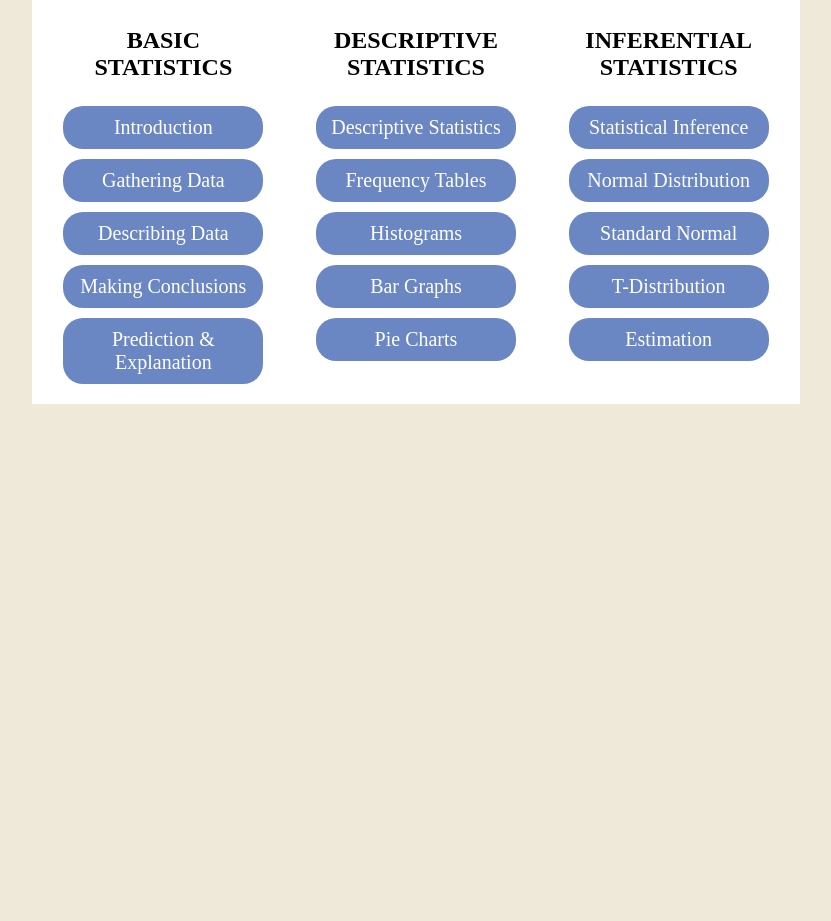
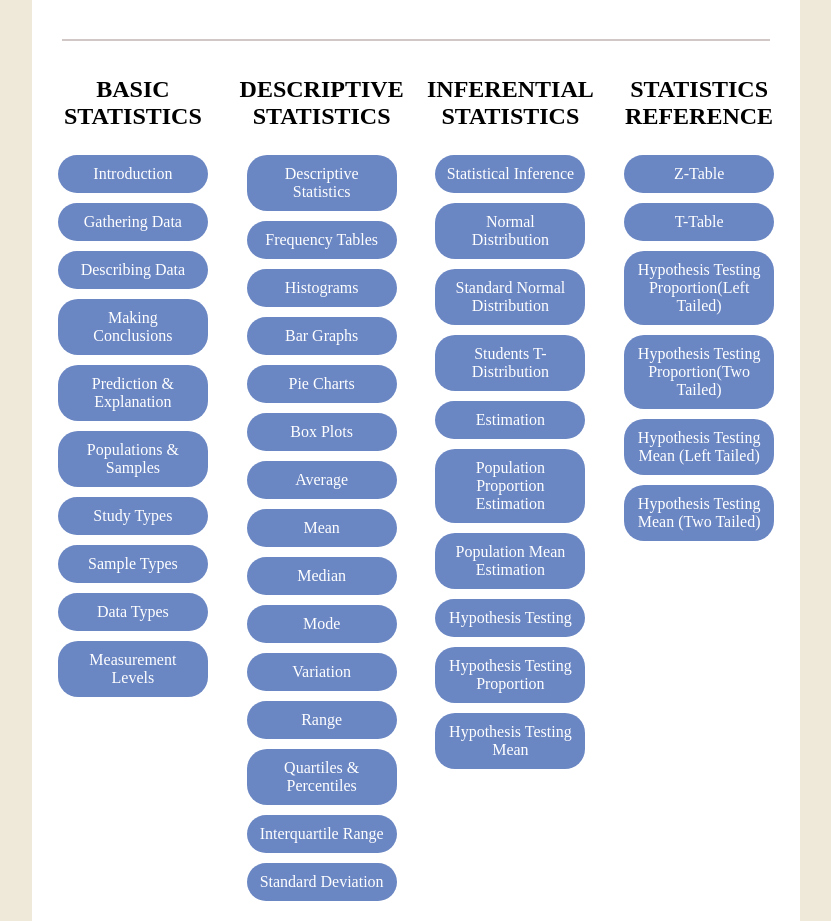
Before and after one commit to md-shamim-sarker/statistics, a plain HTML site: page index.html in a window 1280 px wide. Shown: the part 318-1239 px from the top of the page, without its empty margins (224-1055 px from the left). Before the commit the page ends 800 px from the top, so only its background shows below. Drawn offline with Linux system fonts and the light colour scheme.

Commit message:
Modify index page and others

```diff
--- a/css/style.css
+++ b/css/style.css
@@ -21,8 +21,8 @@ body {
     display: block;
     margin-left: auto;
     margin-right: auto;
-    max-width: 300px;
-    min-height: 200px;
+    max-width: 500px;
+    min-height: 250px;
     border: 1px solid rgb(207, 201, 201);
     border-radius: 10px;
 }
@@ -65,9 +65,9 @@ ul {
 
 .grid-container {
     display: grid;
-    grid-template-columns: auto auto auto;
+    grid-template-columns: auto auto auto auto;
     justify-items: center;
-    gap: 10px;
+    gap: 7px;
     text-align: center;
 }
 
@@ -76,15 +76,26 @@ a {
     text-decoration: none;
 }
 
-.basic a, .descriptive a, .inferential a {
+.basic a, .descriptive a, .inferential a, .reference a {
     display: block;
     background-color: #6A86C3;
-    width: 200px;
+    width: 150px;
     padding: 10px;
     margin: 10px;
     text-align: center;
     border-radius: 20px;
-    font-size: 20px;
+    font-size: 16px;
+}
+
+.basic a:hover,
+.descriptive a:hover,
+.inferential a:hover,
+.reference a:hover {
+    background-color: #4469A6;
+}
+
+.basic a:visited {
+    background-color: #0F4A92;
 }
 
 /* Back, Home & Forward Button */
@@ -95,7 +106,7 @@ a {
 }
 
 .back, .home, .forward {
-    flex: 35%;
+    flex: 33%;
     background-color: #6A86C3;
     max-width: 228px;
     padding: 5px;
@@ -109,23 +120,21 @@ a {
 }
 /* Back, Home & Forward Button */
 
-.basic a:hover, .descriptive a:hover, .inferential a:hover {
-    background-color: #4469A6;
-}
-
-.basic a:visited {
-    background-color: #0F4A92;
-}
-
 hr {
     border: 1px solid rgb(209, 199, 199);
     margin: 20px;
 }
 
-@media only screen and (max-width: 900px) {
+@media only screen and (max-width: 1250px) {
     .container {
         width: 100%;
         margin-top: 0;
+    }
+
+    .basic a, .descriptive a, .inferential a, .reference a {
+
+        width: 300px;
+
     }
 
     .grid-container {
--- a/index.html
+++ b/index.html
@@ -20,22 +20,51 @@
                 <a href="./chapter/describingData.html">Describing Data</a>
                 <a href="./chapter/makingConclusion.html">Making Conclusions</a>
                 <a href="./chapter/predictionExplanation.html">Prediction & Explanation</a>
+                <a href="./chapter/populationSample.html">Populations & Samples</a>
+                <a href="./chapter/studyType.html">Study Types</a>
+                <a href="./chapter/sampleType.html">Sample Types</a>
+                <a href="./chapter/dataType.html">Data Types</a>
+                <a href="./chapter/measurementLevel.html">Measurement Levels</a>
             </div>
             <div class="descriptive">
                 <h2>Descriptive <br> Statistics</h2>
-                <a href="#">Descriptive Statistics</a>
-                <a href="#">Frequency Tables</a>
-                <a href="#">Histograms</a>
-                <a href="#">Bar Graphs</a>
-                <a href="#">Pie Charts</a>
+                <a href="">Descriptive Statistics</a>
+                <a href="">Frequency Tables</a>
+                <a href="">Histograms</a>
+                <a href="">Bar Graphs</a>
+                <a href="">Pie Charts</a>
+                <a href="">Box Plots</a>
+                <a href="">Average</a>
+                <a href="">Mean</a>
+                <a href="">Median</a>
+                <a href="">Mode</a>
+                <a href="">Variation</a>
+                <a href="">Range</a>
+                <a href="">Quartiles & Percentiles</a>
+                <a href="">Interquartile Range</a>
+                <a href="">Standard Deviation</a>
             </div>
             <div class="inferential">
                 <h2>Inferential <br> Statistics</h2>
                 <a href="#">Statistical Inference</a>
                 <a href="#">Normal Distribution</a>
-                <a href="#">Standard Normal</a>
-                <a href="#">T-Distribution</a>
+                <a href="#">Standard Normal Distribution</a>
+                <a href="#">Students T-Distribution</a>
                 <a href="#">Estimation</a>
+                <a href="">Population Proportion Estimation</a>
+                <a href="">Population Mean Estimation</a>
+                <a href="">Hypothesis Testing</a>
+                <a href="">Hypothesis Testing Proportion</a>
+                <a href="">Hypothesis Testing Mean</a>
+            </div>
+            <div class="reference">
+                <h2>Statistics <br>Reference</h2>
+                <a href="#">Z-Table</a>
+                <a href="#">T-Table</a>
+                <a href="#">Hypothesis Testing Proportion(Left Tailed)</a>
+                <a href="#">Hypothesis Testing Proportion(Two Tailed)</a>
+                <a href="#">Hypothesis Testing Mean (Left Tailed)</a>
+                <a href="">Hypothesis Testing Mean (Two Tailed)</a>
             </div>
         </div>
     </div>
```
Also changed, not shown: chapter/dataType.html (added), chapter/measurementLevel.html (added), chapter/parametersStatistics.html (added), chapter/populationSample.html (added), chapter/sampleType.html (added), chapter/studyType.html (added).
